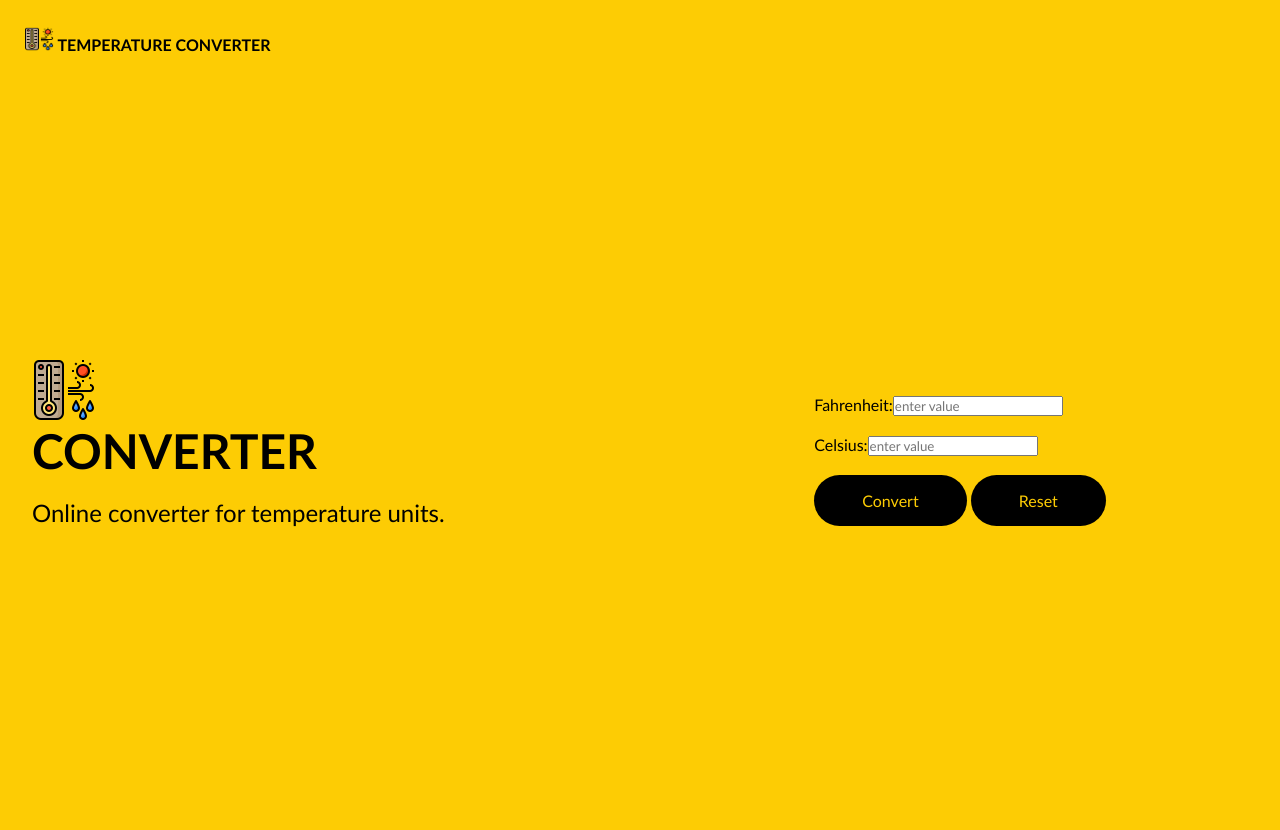
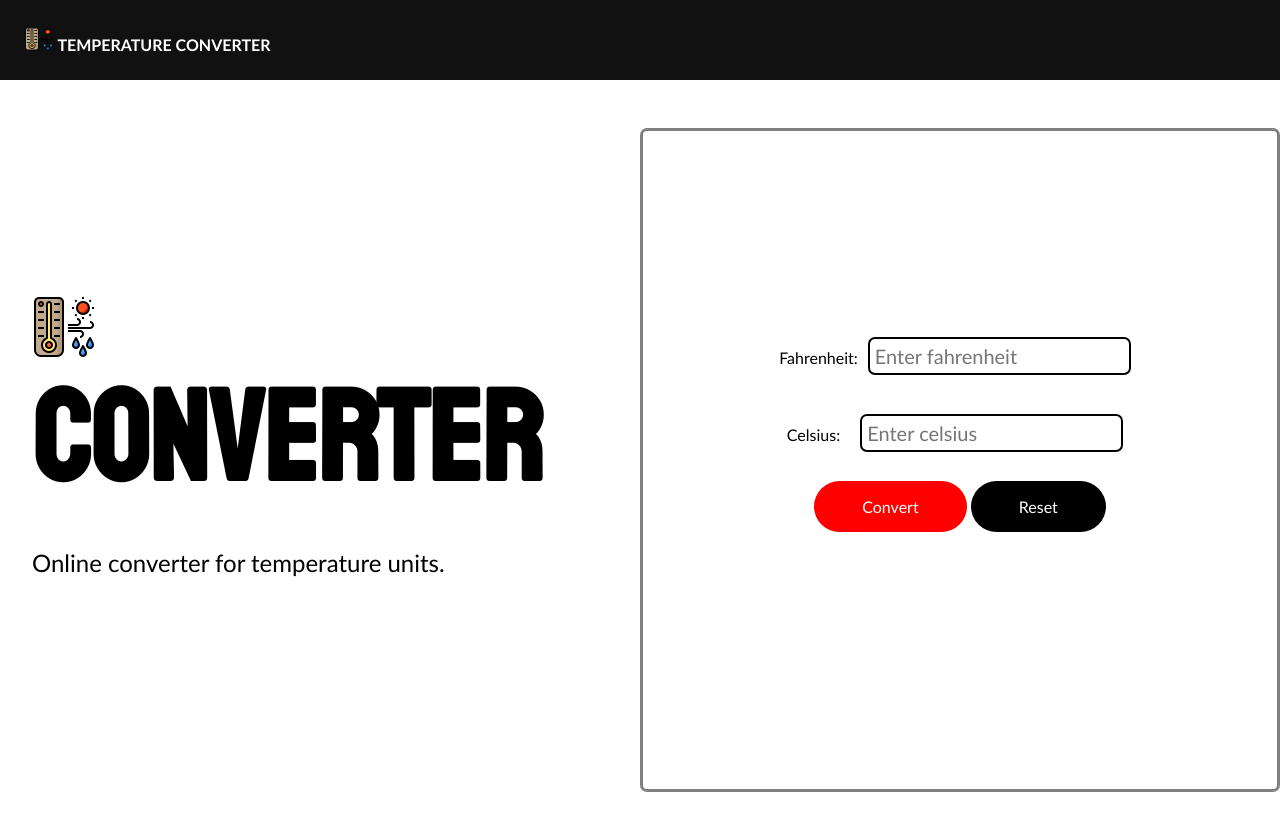
Before and after one commit to 21A35A0508/OIBSIP, a plain HTML site: page Task-3/index.html in a window 1280 px wide. Drawn offline with Linux system fonts and the light colour scheme.

Commit message:
Modifed the Task -3 Html, Css, and Js in terms for functionality and UI/UX

```diff
--- a/Task-3/index.html
+++ b/Task-3/index.html
@@ -6,6 +6,7 @@
     <meta name="viewport" content="width=device-width, initial-scale=1.0" />
     <title>Online converter</title>
     <link rel="stylesheet" href="style.css" />
+    <link rel="shortcut icon" href="https://armchairengineering.com/Images/Icons/tempConvertIcon.png" type="image/x-icon">
 </head>
 
 <body>
@@ -18,7 +19,6 @@
             </a>
         </div>
     </nav>
-    <section class="hero">
         <div class="hero-container">
             <div class="column-left">
                 <img src="./icons8-temperature-64.png" alt="illustration" class="hero"/>
@@ -28,13 +28,12 @@
             </div>
             <div class="column-right">
                 <form>
-                    Fahrenheit:<input type="text" id="fahrenheit" placeholder="enter value" name="f" value="" /><br><br>
-                    Celsius:<input type="text" id="celsius" placeholder="enter value" name="c" value="" /><br><br />
-                    <button id="convert">Convert</button>
-                    <button id="clear">Reset</button>
+                    Fahrenheit:<input type="text" id="fahrenheit" placeholder="Enter fahrenheit " name="f" value="" /><br><br>
+                    Celsius:<input type="text" id="celsius" placeholder="Enter celsius" name="c" value="" /><br><br />
+                    <button id="convert" class="ddd">Convert</button>
+                    <button id="clear" class="ddd">Reset</button>
                 </form>
             </div>
-        </div>
     </section>
     <script src="main.js"></script>
 </body>
--- a/Task-3/main.js
+++ b/Task-3/main.js
@@ -8,14 +8,17 @@ function tempConvert() {
 
   if (fahrenheit != '') {
         celsius = (parseFloat(fahrenheit) - 32) / 1.8;
+        alert(parseFloat(celsius).toFixed(1));
     } else {
         fahrenheit = (parseFloat(celsius) * 1.8) + 32;
+        alert(parseFloat(fahrenheit).toFixed(1));
+
     }
 
 
 
-    document.getElementById('fahrenheit').value = parseFloat(fahrenheit).toFixed(1);
-    document.getElementById('celsius').value = parseFloat(celsius).toFixed(1);
+    // document.getElementById('fahrenheit').value = parseFloat(fahrenheit).toFixed(1);
+    // document.getElementById('celsius').value = parseFloat(celsius).toFixed(1);
 }
 
 
--- a/Task-3/style.css
+++ b/Task-3/style.css
@@ -1,16 +1,18 @@
+@import url('https://fonts.googleapis.com/css2?family=Staatliches&display=swap');
 * {
     box-sizing: border-box;
     margin: 0;
     padding: 0;
     font-family: 'Trebuchet MS', 'Lucida Sans Unicode', 'Lucida Grande',
       'Lucida Sans', Arial, sans-serif;
-  }
+    text-align: center;
+    }
 
   nav {
     height: 80px;
     font-size: 100rem bold;
     font-weight: bold;
-    background: #fdcc04;
+    background: #000000ee;
     display: flex;
     justify-content: space-between;
     align-items: center;
@@ -27,7 +29,7 @@
 
   nav a {
     text-decoration: none;
-    color: #000;
+    color: #ffffff;
     padding: 0 1.5rem;
   }
 
@@ -36,7 +38,8 @@
   }
 
   .hero {
-    background: #fdcc04;
+    background: #ffffff;
+    background-image: image("https://img.freepik.com/premium-vector/white-elegant-texture-background_745217-607.jpg");
   }
 
   .hero-container {
@@ -57,36 +60,67 @@
 
   .column-left h1 {
     margin-bottom: 1rem;
-    font-size: 3rem;
+    font-size:8rem;
+    font-family: 'Staatliches', cursive;
+    font-weight: bolder;
   }
 
   .column-left p {
     margin-bottom: 2rem;
+    margin-top: -2px;
     font-size: 1.5rem;
-    line-height: 1.5;
+    line-height: 2.5;
   }
 
   button {
     padding: 1rem 3rem;
     font-size: 1rem;
     border: none;
-    color: #fdcc04;
+    color: #ffffff;
     background: #000;
     cursor: pointer;
     border-radius: 50px;
+
   }
 
   button:hover {
-    background: #fff;
-    color: #000;
+    background: #2b2b2b;
+    color: #ffffff;
   }
 
   .column-right {
     display: flex;
     justify-content: center;
     align-items: center;
-    padding: 0rem 2rem;
+    border: 3px solid rgb(128, 128, 128);
+    border-radius: 7px;
   }
+  form{
+    width: 80%;
+    height: 50%;
+    align-items: left;
+    margin-top: 10%;
+
+  }
+  input{
+    font-size: 20px;
+    text-align: left;
+    border: none;
+    border: 2px solid black;
+    border-radius: 7px;
+    margin: 10px;
+    padding: 5px;
+
+  }
+  #convert{
+background-color: red;
+margin-bottom: 20px;
+}
+  #celsius{
+    margin-left: 20px;
+  }
+
+
 
   @media screen and (max-width: 768px) {
     .hero-container {
@@ -97,7 +131,8 @@
       }
       h1 {
         font-family: sans-serif;
-        color: #70b2e5;
+        color: #000000;
+        font-size: 2rem;
       }
       :-moz-placeholder {
          color: #ccc;
@@ -108,6 +143,23 @@
       button {
         padding: 10px;
         font-size: 1.2em;
-        color: #545454;
+        color: #ffffff;
       }
   }
+
+  @media screen and (max-width: 768px) {
+
+    .column-left h1 {
+      font-size: 6rem;
+    }
+    .column-right{
+      border: none;
+    }
+    .ddd{
+      padding: 12px 18px;
+    }
+    form{
+      border: 2px solid rgba(189, 189, 189, 0.15);
+      padding: 20px ;
+    }
+  }
```
